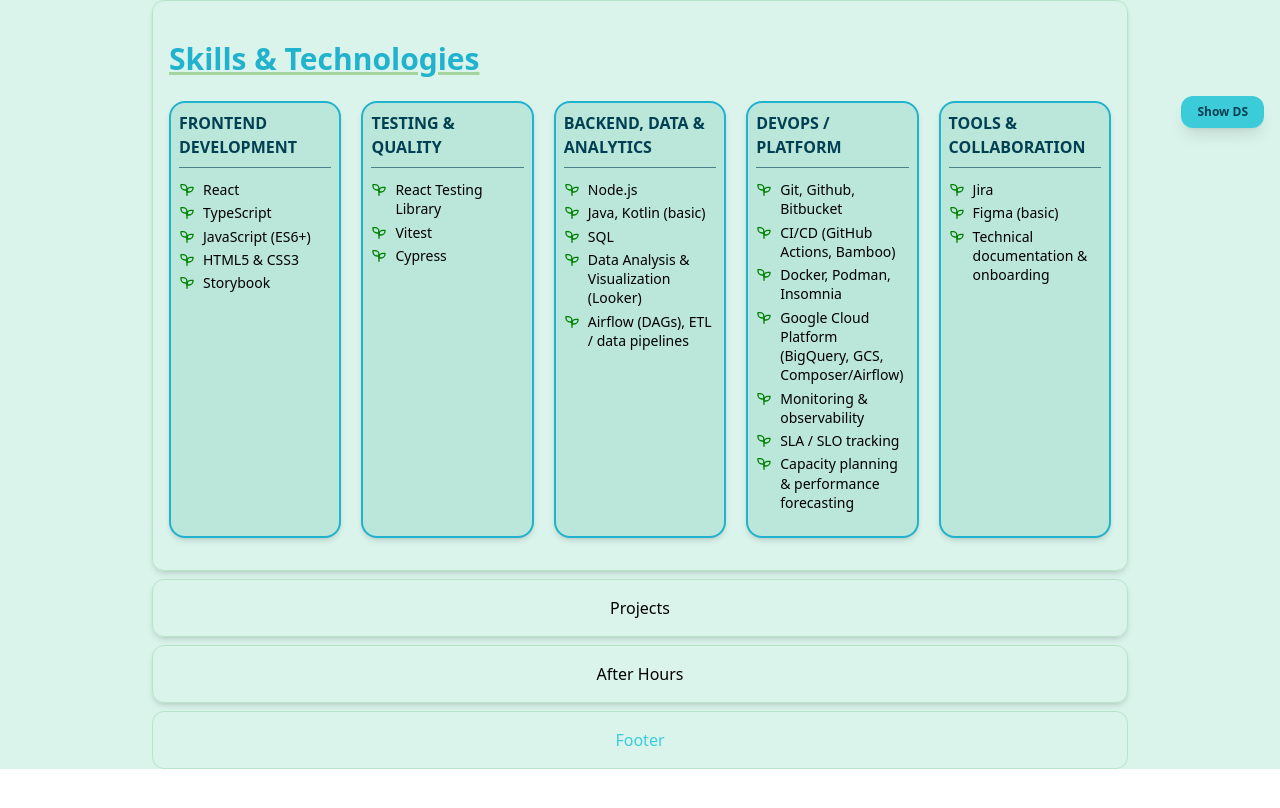
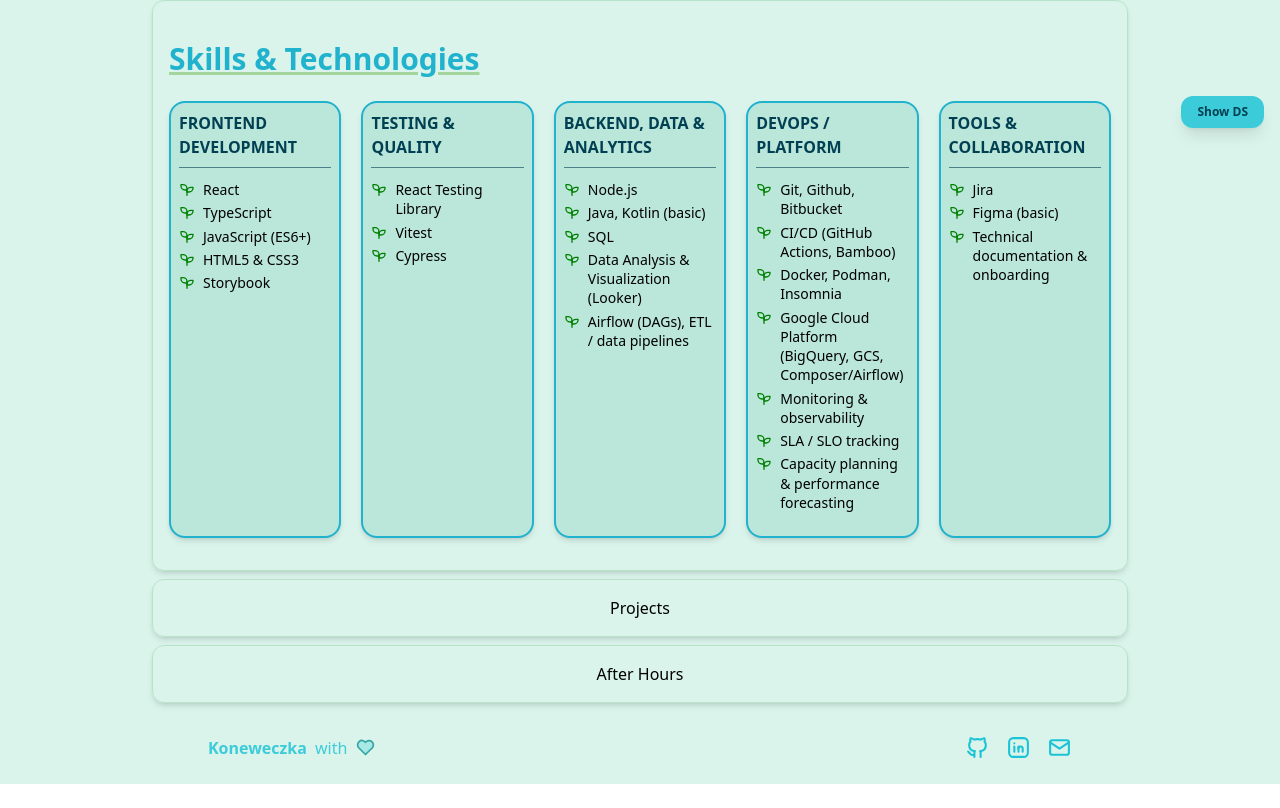
Before and after one commit to koneweczka/koneweczka-portfolio, a React (Vite) app: page / in a window 1280 px wide. Shown: the part 656-1464 px from the top of the page. Before the commit the page ends 1433 px from the top, so only its background shows below. Built offline with nearby package versions, Linux system fonts and the light colour scheme.

Commit message:
Add footer and handle CV and contact buttons.

```diff
--- a/src/components/layout/Footer/Footer.tsx
+++ b/src/components/layout/Footer/Footer.tsx
@@ -1,7 +1,65 @@
+import {
+  IconBrandGithub,
+  IconBrandLinkedin,
+  IconHeart,
+  IconMail,
+} from "@tabler/icons-react";
+
 export function Footer() {
   return (
-    <div className="border border-brand-green text-brand-turquoise p-4 text-center rounded-xl my-2 mx-2">
-      <h1>Footer</h1>
-    </div>
+    <footer
+      id="contact"
+      className="max-w-4xl mx-auto mb-6 px-4 py-6
+                 flex flex-col md:flex-row
+                 items-center justify-between gap-4 "
+    >
+      <div className="flex items-center gap-2">
+        <span className="font-semibold text-brand-turquoise">Koneweczka</span>
+        <span className="text-text-muted text-brand-turquoise">with</span>
+        <IconHeart
+          size={21}
+          className="text-brand-turquoise-dark fill-brand-turquoise/30"
+          aria-label="love"
+        />
+      </div>
+      <div className="flex items-center gap-4">
+        <a
+          href="https://github.com/koneweczka"
+          target="_blank"
+          rel="noreferrer"
+          className="transition hover:scale-105"
+          aria-label="GitHub"
+        >
+          <IconBrandGithub
+            size={25}
+            className="text-bg-icon hover:text-text-section-header"
+          />
+        </a>
+
+        <a
+          href="https://www.linkedin.com/in/agnieszka-konefa%C5%82-9a731bb2/"
+          target="_blank"
+          rel="noreferrer"
+          className="transition hover:scale-105"
+          aria-label="LinkedIn"
+        >
+          <IconBrandLinkedin
+            size={25}
+            className="text-bg-icon hover:text-text-section-header"
+          />
+        </a>
+
+        <a
+          href="mailto:akonewka@gmail.com"
+          className="transition hover:scale-105"
+          aria-label="Email"
+        >
+          <IconMail
+            size={25}
+            className="text-bg-icon hover:text-text-section-header"
+          />
+        </a>
+      </div>
+    </footer>
   );
 }
--- a/src/components/sections/Hero/Hero.tsx
+++ b/src/components/sections/Hero/Hero.tsx
@@ -2,6 +2,10 @@
 import { SectionCard } from "../../ui/SectionCard";
 
 export function Hero() {
+  function handleContactClick() {
+    document.getElementById("contact")?.scrollIntoView({ behavior: "smooth" });
+  }
+
   return (
     <SectionCard className="flex flex-col gap-6 md:flex-row md:items-center">
       <div className="flex-1 space-y-4">
@@ -16,8 +20,16 @@
           a touch of elven magic ✨
         </p>
         <div className="flex flex-wrap gap-3">
-          <Button>View CV</Button>
-          <Button variant="secondary">Contact</Button>
+          <a
+            href="/agnieszka-konefal-cv-eng.pdf"
+            target="_blank"
+            rel="noreferrer"
+          >
+            <Button>View CV</Button>
+          </a>
+          <Button variant="secondary" onClick={handleContactClick}>
+            Contact
+          </Button>
         </div>
       </div>
 
```
Also changed, not shown: 1 other file (tests, documents, lock files or other folders).
